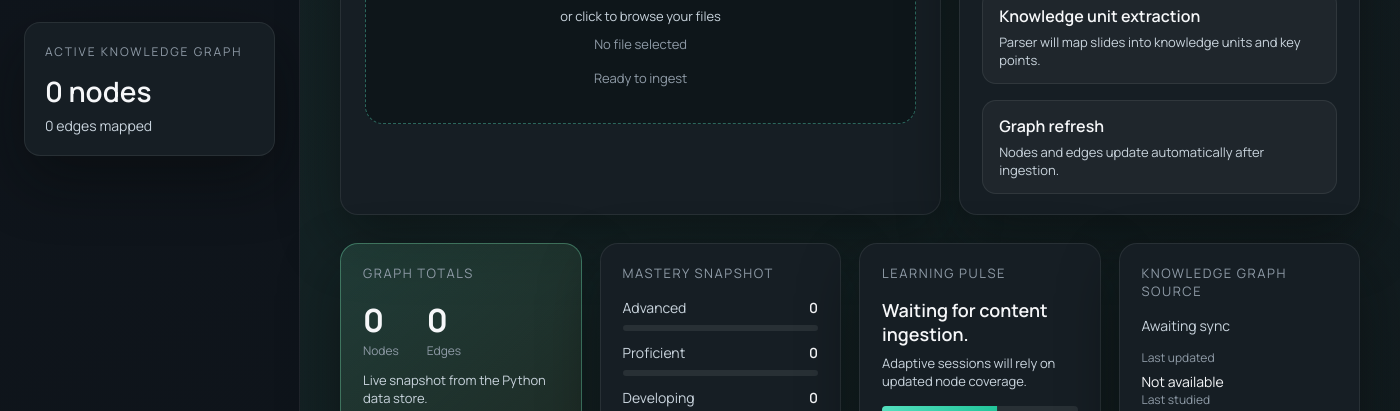
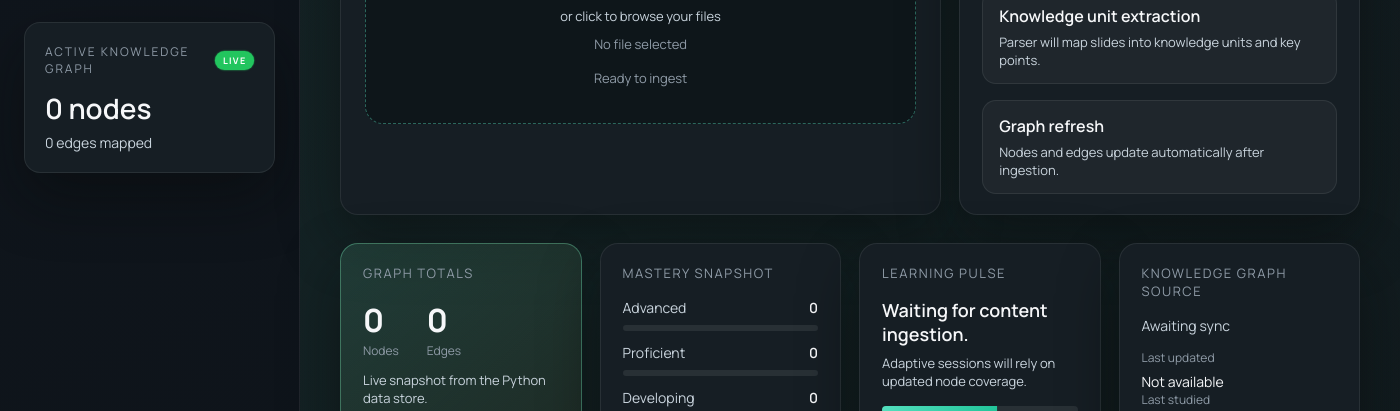
Before and after one commit to Baker-Harrison/CAT-Pharmacy, an Electron app: page src/index.html in a window 1400 px wide. Shown: the part 375-786 px from the top of the page. Drawn offline with Linux system fonts and the light colour scheme; no server answers.

Commit message:
feat: add pulsing 'Live' status badge to sidebar graph card

```diff
--- a/src/index.html
+++ b/src/index.html
@@ -32,7 +32,9 @@
         </nav>
 
         <div class="sidebar-card">
-          <div class="sidebar-card-title">Active Knowledge Graph</div>
+          <div class="sidebar-card-title">
+            Active Knowledge Graph <span class="status-badge live-pulse">Live</span>
+          </div>
           <div class="sidebar-card-value">
             <span id="sidebarNodeCount">0</span> nodes
           </div>
--- a/src/styles.css
+++ b/src/styles.css
@@ -117,10 +117,46 @@ body {
 }
 
 .sidebar-card-title {
+  display: flex;
+  align-items: center;
+  gap: 10px;
   font-size: 12px;
   text-transform: uppercase;
   letter-spacing: 0.16em;
   color: var(--text-muted);
+}
+
+.status-badge {
+  display: inline-flex;
+  align-items: center;
+  justify-content: center;
+  padding: 3px 8px;
+  border-radius: 999px;
+  font-size: 9px;
+  font-weight: 700;
+  letter-spacing: 0.14em;
+  text-transform: uppercase;
+  color: #ffffff;
+  background: #22c55e;
+}
+
+.live-pulse {
+  animation: livePulse 1.6s ease-in-out infinite;
+}
+
+@keyframes livePulse {
+  0% {
+    transform: scale(1);
+    box-shadow: 0 0 0 0 rgba(34, 197, 94, 0.55);
+  }
+  55% {
+    transform: scale(1.04);
+    box-shadow: 0 0 12px 4px rgba(34, 197, 94, 0.3);
+  }
+  100% {
+    transform: scale(1);
+    box-shadow: 0 0 0 0 rgba(34, 197, 94, 0);
+  }
 }
 
 .sidebar-card-value {
```
